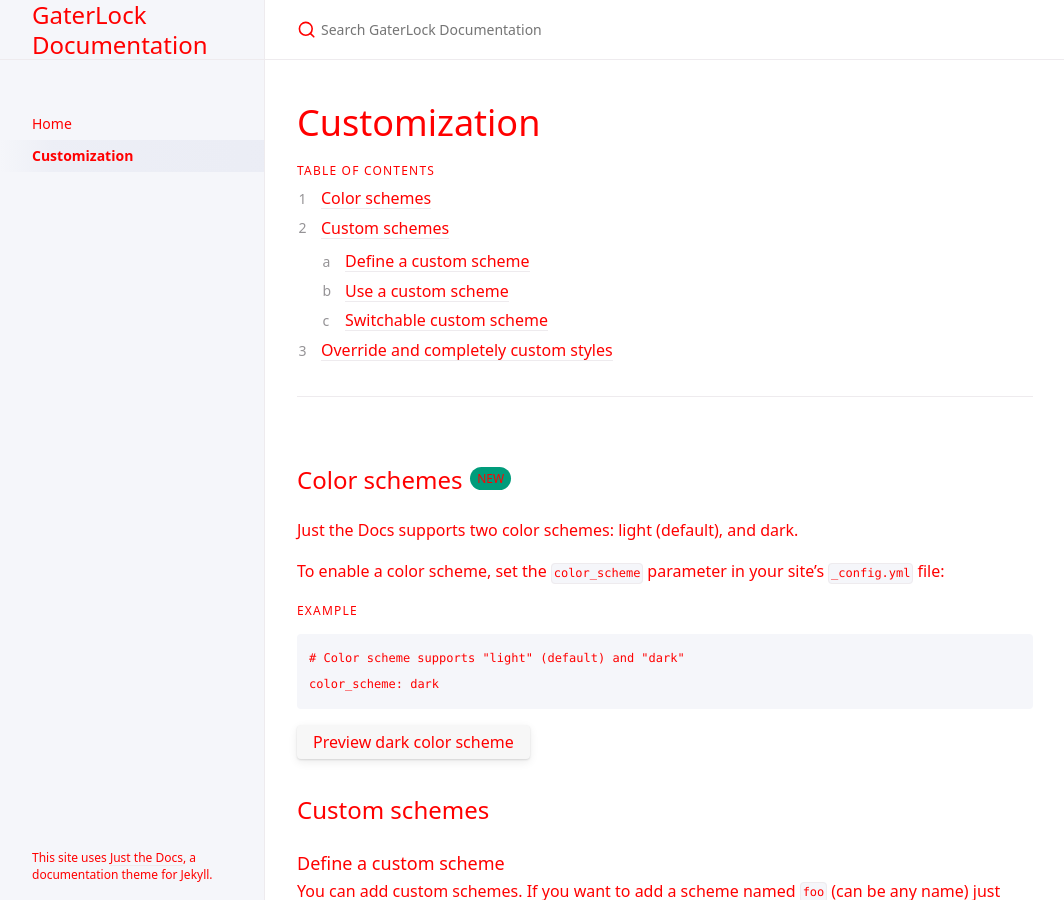
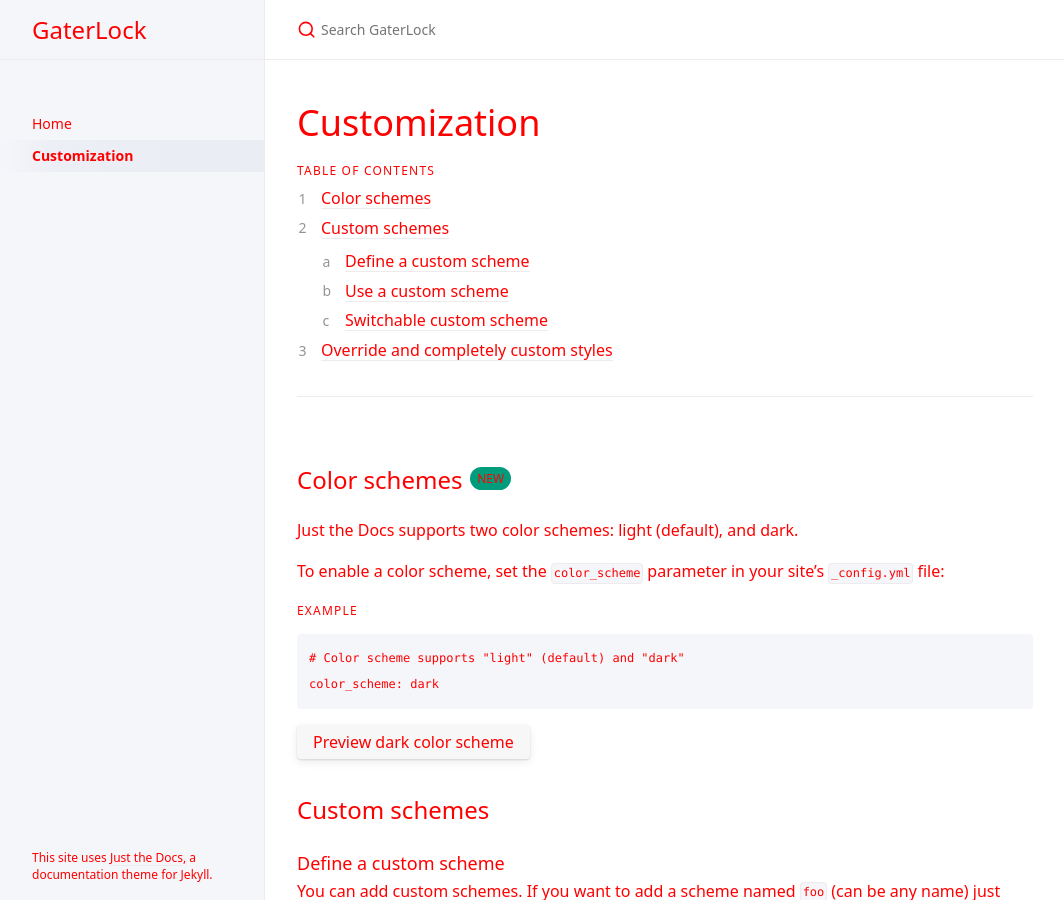
Before and after one commit to GaterLock/gaterlock.github.io, a Jekyll site: the page built from docs/customization.md, in a window 1280 px wide and 900 px high. Shown: the whole window, without its empty margins (107-1171 px from the left). Built offline with Jekyll 4.4.1, drawn with Linux system fonts in a browser that asks for light colours.

```diff
--- a/_config.yml
+++ b/_config.yml
@@ -1,4 +1,4 @@
-title: "GaterLock Documentation"
+title: "GaterLock"
 remote_theme: pmarsceill/just-the-docs
 
 # Color scheme currently only supports "dark", "light"/nil (default), or a custom scheme that you define
```
